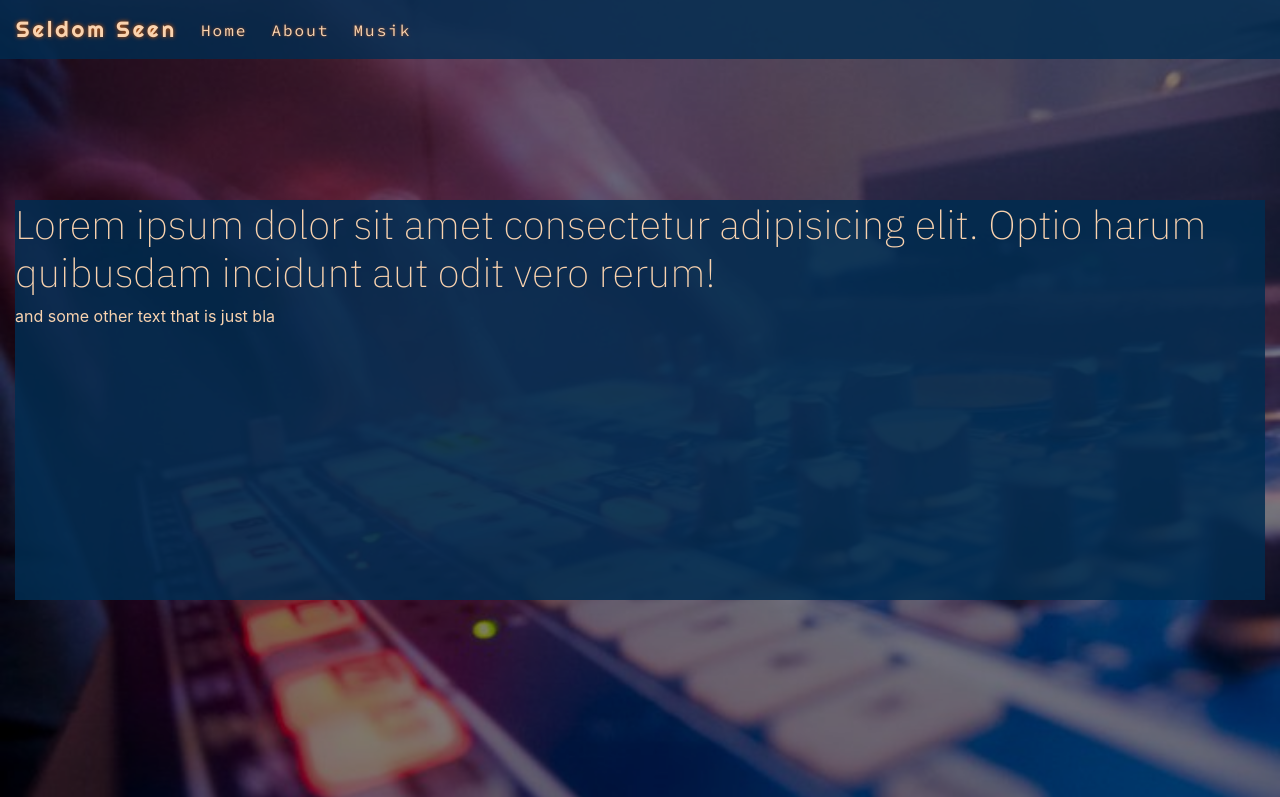
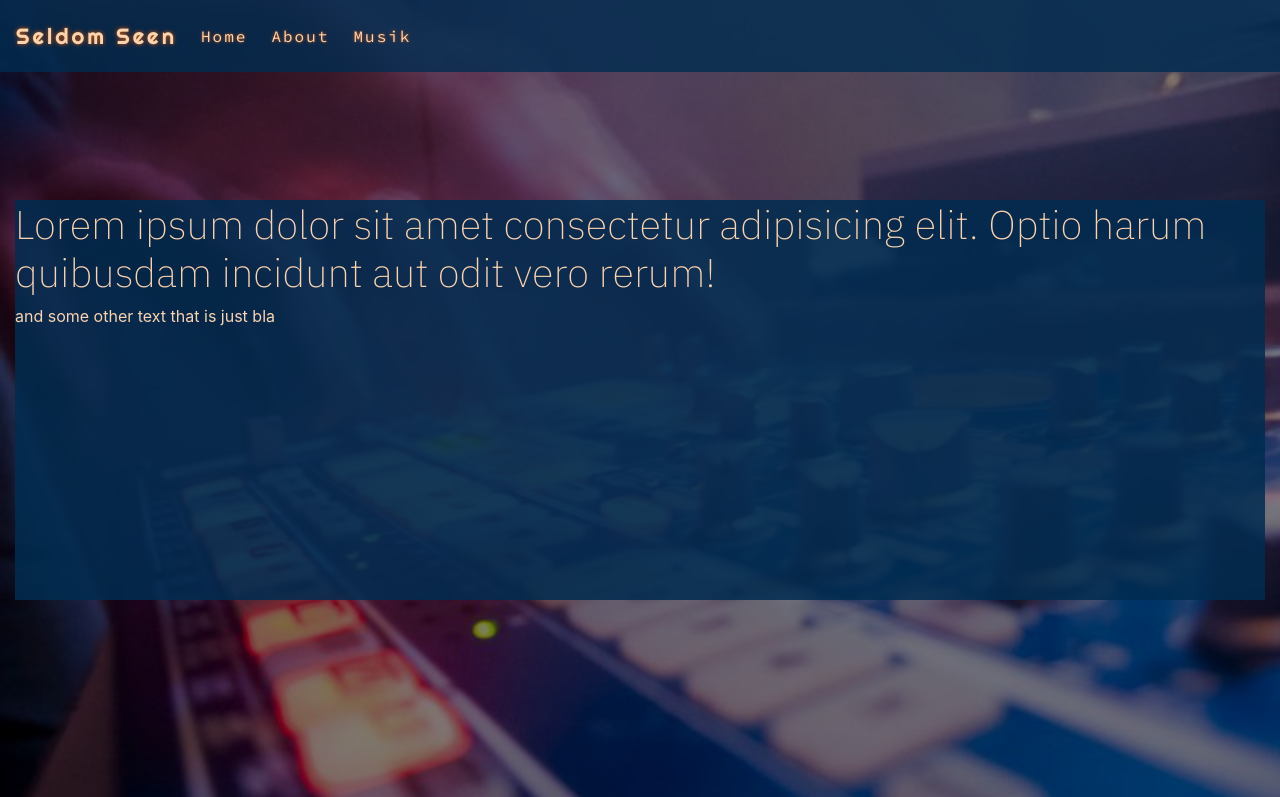
Before and after one commit to josvelema/milestone, a plain HTML site: page index.html in a window 1280 px wide. Shown: the top 797 px of the page. Drawn offline with nearby package versions, Linux system fonts and the light colour scheme.

Commit message:
added hover fx

```diff
--- a/CSS/style.css
+++ b/CSS/style.css
@@ -54,11 +54,17 @@ h2 , h1{
 .navbar .navbar-nav {
     font-weight: italic;
     }
-.navbar-nav .nav-item .nav-link {
+.navbar .navbar-nav .nav-item .nav-link {
     color: #fad3af;
-    text-shadow: 0 0 3px #d65900af;
+    text-shadow: 0 0 3px #d65900;
     font-family: 'Source Code Pro', monospace;
     letter-spacing: 2px;
+    line-height: 40px;
+}
+
+.navbar .navbar-nav a:hover {
+    font-size: 110%;
+    text-decoration: underline solid #d65900
 }
 
 .navbar .navbar-brand {
```
Also changed, not shown: .theia/launch.json (added).
